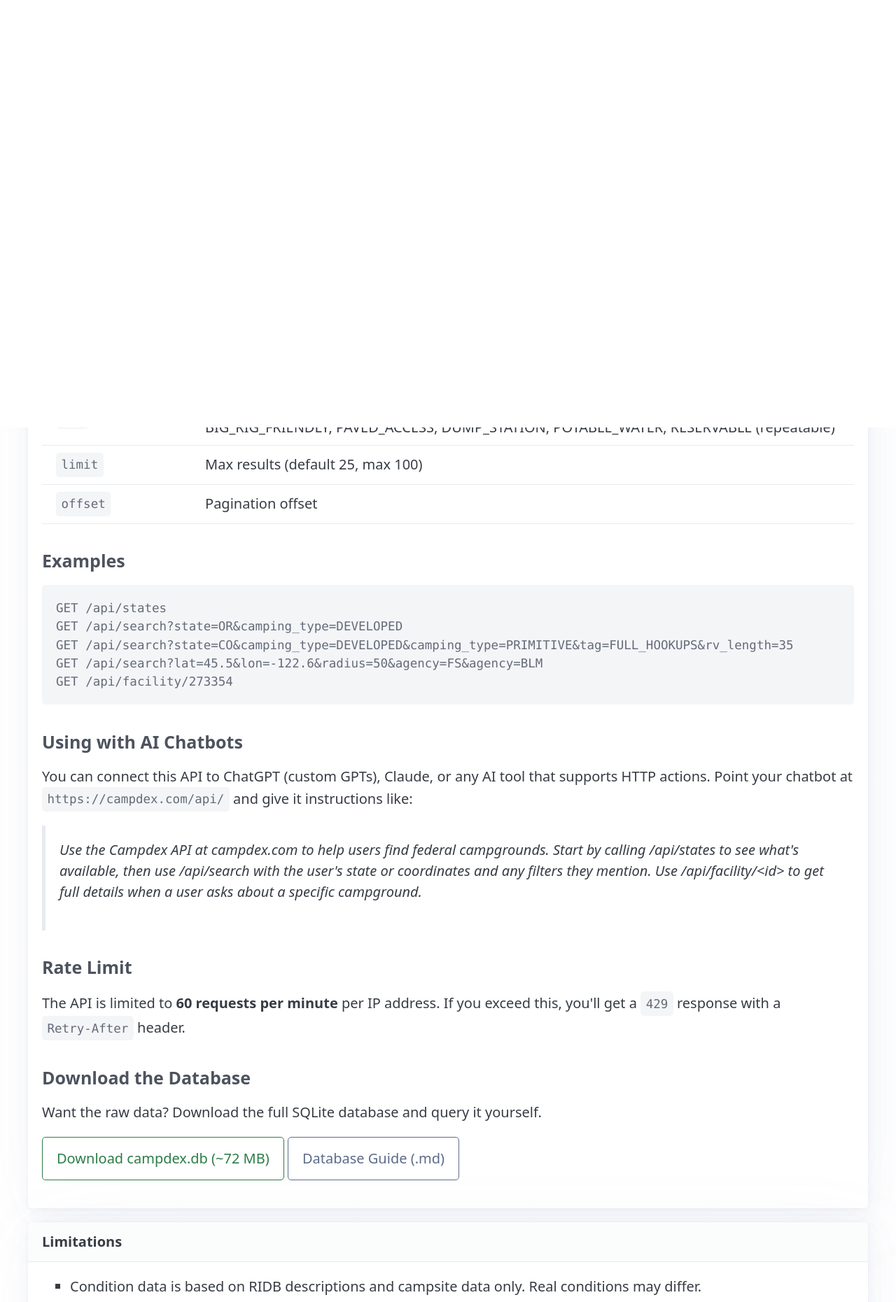
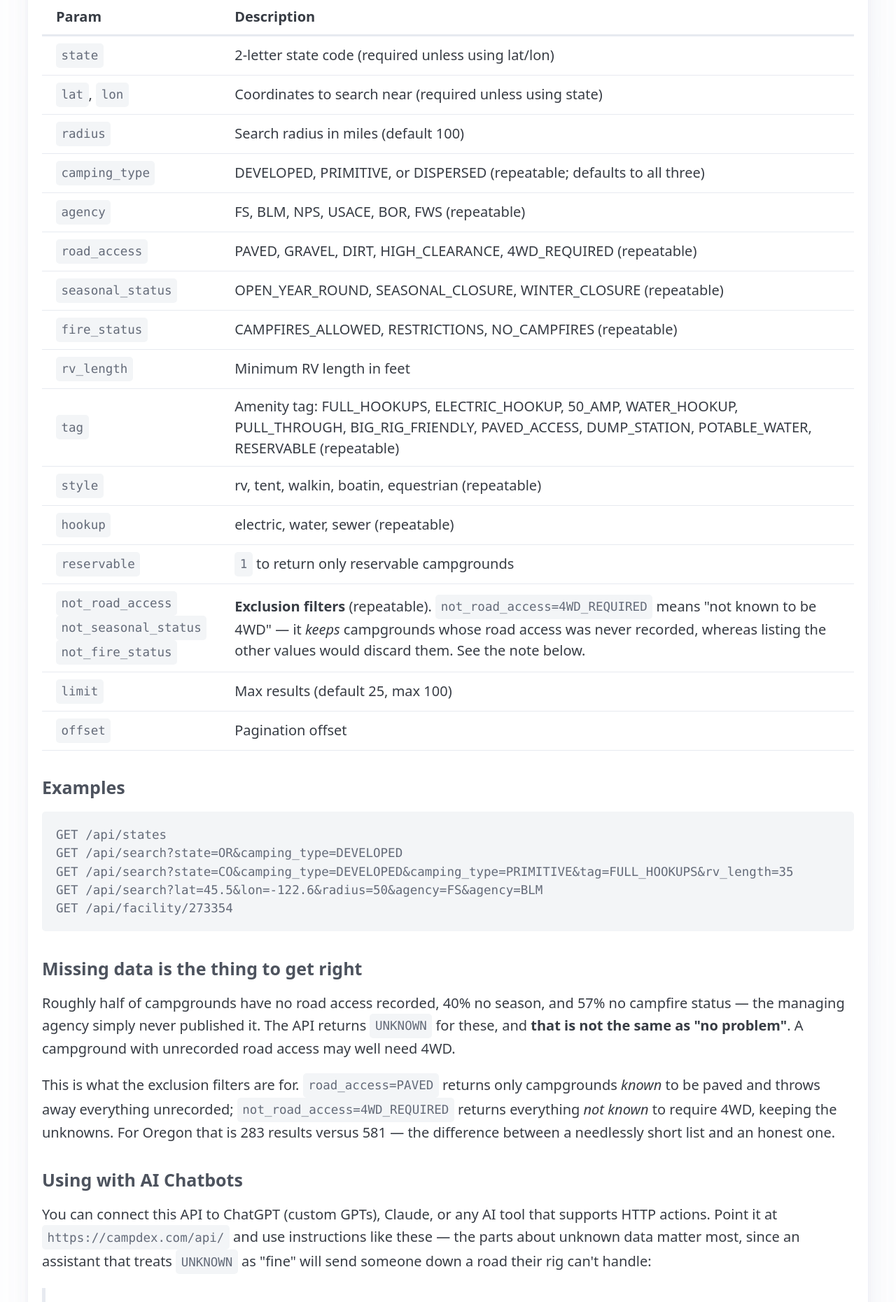
Before and after one commit to jessepdx/fedcamp, a Flask app: page /about in a window 1280 px wide. Shown: the part 3200-5061 px from the top of the page at 70% size. Run offline with Flask 3, Linux system fonts and the light colour scheme; some libraries are stand-ins or nearby versions.

Commit message:
Make the API usable by AI assistants
Two problems with the documented integration path.

The rate limit was 60/min per IP, but AI platforms call from
shared egress: every user of a ChatGPT custom GPT or a Claude
integration lands on the same handful of addresses, so a few
concurrent people would 429 each other. Measured cost says 60 was
far too conservative -- /api/states is 0.9ms and /api/search 23ms,
so 300/min sustained is about 12% of one core. Raised to 300. The
limiter exists to stop accidental hammering, not to guard the
data; the whole database is a public download and bulk users
should take that instead.

The assistant prompt listed three endpoints and nothing else. It
now leads with the thing that actually matters: UNKNOWN means the
agency never recorded it, not "no restriction". An assistant that
reads UNKNOWN as "fine" will tell someone a road is passable when
nobody knows, and that person may be towing. So the prompt
explains when to use exclusion filters over positive ones (Oregon:
283 results versus 581), covers the rv_length OR-IS-NULL
semantics, and tells the assistant to link back to facility pages,
to say this is federal land only rather than inventing state
parks, and to advise verifying with the agency before a long
drive.

Also fixes the parameter table, which claimed camping_type
defaults to DEVELOPED. That stopped being true when the default
became all three types, so anyone following the docs was silently
searching a third of the data. style, hookup, reservable and the
not_* exclusion filters were missing from it entirely.

Every figure in the new docs was checked against the running API.

Co-Authored-By: Claude Opus 5 <noreply@anthropic.com>

```diff
--- a/app.py
+++ b/app.py
@@ -21,7 +21,18 @@ PST = timezone(timedelta(hours=-8))
 # Simple in-memory rate limiter for API endpoints
 _rate_lock = threading.Lock()
 _rate_buckets = {}  # ip -> [timestamps]
-API_RATE_LIMIT = 60   # requests per window
+# The limit is per IP, but the API's main consumer is AI assistants, and those
+# call from a platform's shared egress -- every user of a ChatGPT custom GPT or
+# a Claude integration lands on the same handful of addresses. At 60/min a few
+# concurrent people would 429 each other, which made the documented use case
+# barely usable.
+#
+# Cost says this can be far more generous: /api/states is 0.9ms and
+# /api/search is 23ms, so 300/min sustained is roughly 12% of one core. The
+# limiter exists to stop accidental hammering degrading the site, not to guard
+# the data -- the whole database is a public download, and bulk users should
+# take that instead of looping over the API.
+API_RATE_LIMIT = 300  # requests per window
 API_RATE_WINDOW = 60   # seconds
 
 
--- a/templates/about.html
+++ b/templates/about.html
@@ -108,13 +108,17 @@
             <tr><td><code>state</code></td><td>2-letter state code (required unless using lat/lon)</td></tr>
             <tr><td><code>lat</code>, <code>lon</code></td><td>Coordinates to search near (required unless using state)</td></tr>
             <tr><td><code>radius</code></td><td>Search radius in miles (default 100)</td></tr>
-            <tr><td><code>camping_type</code></td><td>DEVELOPED, PRIMITIVE, or DISPERSED (repeatable, default DEVELOPED)</td></tr>
+            <tr><td><code>camping_type</code></td><td>DEVELOPED, PRIMITIVE, or DISPERSED (repeatable; defaults to all three)</td></tr>
             <tr><td><code>agency</code></td><td>FS, BLM, NPS, USACE, BOR, FWS (repeatable)</td></tr>
             <tr><td><code>road_access</code></td><td>PAVED, GRAVEL, DIRT, HIGH_CLEARANCE, 4WD_REQUIRED (repeatable)</td></tr>
             <tr><td><code>seasonal_status</code></td><td>OPEN_YEAR_ROUND, SEASONAL_CLOSURE, WINTER_CLOSURE (repeatable)</td></tr>
             <tr><td><code>fire_status</code></td><td>CAMPFIRES_ALLOWED, RESTRICTIONS, NO_CAMPFIRES (repeatable)</td></tr>
             <tr><td><code>rv_length</code></td><td>Minimum RV length in feet</td></tr>
             <tr><td><code>tag</code></td><td>Amenity tag: FULL_HOOKUPS, ELECTRIC_HOOKUP, 50_AMP, WATER_HOOKUP, PULL_THROUGH, BIG_RIG_FRIENDLY, PAVED_ACCESS, DUMP_STATION, POTABLE_WATER, RESERVABLE (repeatable)</td></tr>
+            <tr><td><code>style</code></td><td>rv, tent, walkin, boatin, equestrian (repeatable)</td></tr>
+            <tr><td><code>hookup</code></td><td>electric, water, sewer (repeatable)</td></tr>
+            <tr><td><code>reservable</code></td><td><code>1</code> to return only reservable campgrounds</td></tr>
+            <tr><td><code>not_road_access</code><br><code>not_seasonal_status</code><br><code>not_fire_status</code></td><td><strong>Exclusion filters</strong> (repeatable). <code>not_road_access=4WD_REQUIRED</code> means "not known to be 4WD" &mdash; it <em>keeps</em> campgrounds whose road access was never recorded, whereas listing the other values would discard them. See the note below.</td></tr>
             <tr><td><code>limit</code></td><td>Max results (default 25, max 100)</td></tr>
             <tr><td><code>offset</code></td><td>Pagination offset</td></tr>
         </tbody>
@@ -127,19 +131,83 @@ GET /api/search?state=CO&amp;camping_type=DEVELOPED&amp;camping_type=PRIMITIVE&a
 GET /api/search?lat=45.5&amp;lon=-122.6&amp;radius=50&amp;agency=FS&amp;agency=BLM
 GET /api/facility/273354</code></pre>
 
+    <h4>Missing data is the thing to get right</h4>
+    <p>Roughly half of campgrounds have no road access recorded, 40% no season, and 57% no
+    campfire status &mdash; the managing agency simply never published it. The API returns
+    <code>UNKNOWN</code> for these, and <strong>that is not the same as "no problem"</strong>.
+    A campground with unrecorded road access may well need 4WD.</p>
+    <p>This is what the exclusion filters are for. <code>road_access=PAVED</code> returns only
+    campgrounds <em>known</em> to be paved and throws away everything unrecorded;
+    <code>not_road_access=4WD_REQUIRED</code> returns everything <em>not known</em> to require 4WD,
+    keeping the unknowns. For Oregon that is 283 results versus 581 &mdash; the difference between
+    a needlessly short list and an honest one.</p>
+
     <h4>Using with AI Chatbots</h4>
-    <p>You can connect this API to ChatGPT (custom GPTs), Claude, or any AI tool that supports HTTP actions.
-    Point your chatbot at <code>https://campdex.com/api/</code> and give it instructions like:</p>
+    <p>You can connect this API to ChatGPT (custom GPTs), Claude, or any AI tool that supports HTTP
+    actions. Point it at <code>https://campdex.com/api/</code> and use instructions like these &mdash;
+    the parts about unknown data matter most, since an assistant that treats <code>UNKNOWN</code> as
+    "fine" will send someone down a road their rig can't handle:</p>
     <blockquote>
-        <p><em>Use the Campdex API at campdex.com to help users find federal campgrounds.
-        Start by calling /api/states to see what's available, then use /api/search with the user's state or
-        coordinates and any filters they mention. Use /api/facility/&lt;id&gt; to get full details
-        when a user asks about a specific campground.</em></p>
+<pre style="overflow-x:auto;white-space:pre-wrap"><code>Use the Campdex API (https://campdex.com/api/) to help people find campgrounds
+on US federal public land &mdash; Forest Service, BLM, National Park Service, Army
+Corps, Bureau of Reclamation and Fish &amp; Wildlife. Data comes from RIDB, the
+federal Recreation Information Database.
+
+HOW TO SEARCH
+- /api/states lists every state with a campground count.
+- /api/search?state=XX or ?lat=&amp;lon=&amp;radius= returns matching campgrounds.
+  camping_type defaults to all three (DEVELOPED, PRIMITIVE, DISPERSED). Pass it
+  explicitly only if the user wants a subset &mdash; "dispersed" or "boondocking"
+  means camping_type=DISPERSED.
+- /api/facility/&lt;id&gt; returns full detail. Call it before answering questions
+  about a specific campground; search results are summaries.
+- Always link the user to https://campdex.com/facility/&lt;id&gt; so they can see
+  photos, directions and the agency's own description.
+
+MISSING DATA &mdash; THE MOST IMPORTANT RULE
+Many fields come back UNKNOWN because the agency never published them. UNKNOWN
+means "not recorded", NOT "no restriction" and NOT "fine". Never tell a user a
+road is passable, a campground is open, or fires are allowed on the basis of an
+UNKNOWN value. Say the data is not recorded and suggest they call the agency.
+
+Use the exclusion filters when a user rules something out, because they keep
+unrecorded campgrounds instead of discarding them:
+  not_road_access=4WD_REQUIRED&amp;not_road_access=HIGH_CLEARANCE  (no rough roads)
+  not_seasonal_status=PERMANENTLY_CLOSED                        (skip closed)
+  not_fire_status=NO_CAMPFIRES                                  (wants a fire)
+Use the positive filters (road_access=PAVED) only when the user explicitly wants
+campgrounds confirmed to have that property, and tell them it excludes any
+campground the agency didn't document.
+
+RIGS AND ACCESS
+- rv_length=35 returns campgrounds that fit a 35ft rig OR have no length
+  recorded. If length matters, say which of the two a result is.
+- style=rv|tent|walkin|boatin|equestrian, hookup=electric|water|sewer,
+  reservable=1 for reservable sites only.
+
+ANSWERING WELL
+- Lead with what the user needs to decide: road access, season, max RV length,
+  number of sites, managing agency.
+- Say how many matched, not just the first few.
+- This is federal land only &mdash; no state parks, no private campgrounds. Say so
+  rather than inventing them.
+- Always add that conditions change and they should verify with the agency
+  before a long drive. Closures and fire restrictions move faster than this data.
+
+LIMITS
+300 requests/minute per IP, shared across all users of your integration since
+platforms call from common addresses. A 429 carries a Retry-After header; back
+off and retry rather than failing the user's question. For bulk work, use the
+SQLite download at /api/download instead of looping over the API.</code></pre>
     </blockquote>
 
     <h4>Rate Limit</h4>
-    <p>The API is limited to <strong>60 requests per minute</strong> per IP address. If you exceed this, you'll get a
-    <code>429</code> response with a <code>Retry-After</code> header.</p>
+    <p>The API allows <strong>300 requests per minute</strong> per IP address. Exceeding it returns
+    <code>429</code> with a <code>Retry-After</code> header.</p>
+    <p>Note that AI platforms call from shared addresses, so every user of a custom GPT or
+    assistant integration draws on the same budget. For bulk work &mdash; analysis, building your own
+    index, anything looping over thousands of campgrounds &mdash; download the SQLite database below
+    instead. It's the same data, and it's faster for you than paginating the API.</p>
 
     <h4>Download the Database</h4>
     <p>Want the raw data? Download the full SQLite database and query it yourself.</p>
```
Also changed, not shown: CHANGELOG.md.
